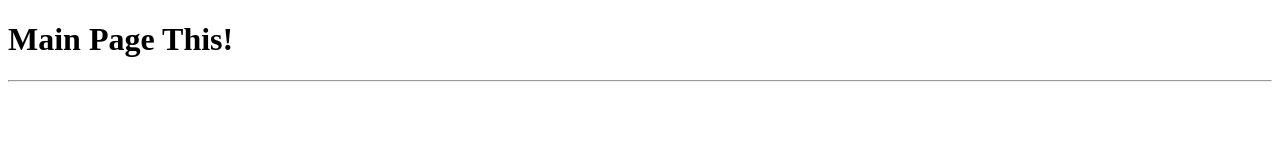
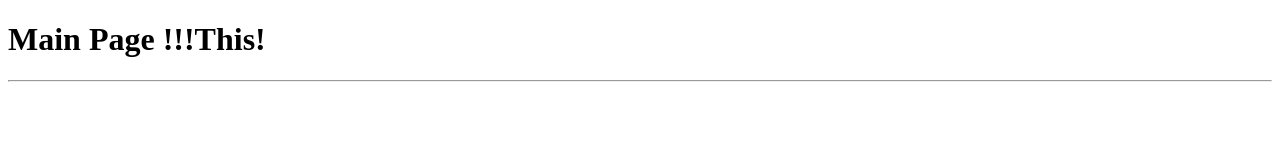
Before and after one commit to ToBinio/Main_Page, a website: page client/public/index.html in a window 1280 px wide. Drawn offline with Linux system fonts and the light colour scheme.

Commit message:
Test Push

```diff
--- a/client/public/index.html
+++ b/client/public/index.html
@@ -5,7 +5,7 @@
     <title>MainPage</title>
 </head>
 <body>
-<h1>Main Page This!</h1>
+<h1>Main Page !!!This!</h1>
 <hr>
 <script src="../src/index.js"></script>
 </body>
```
